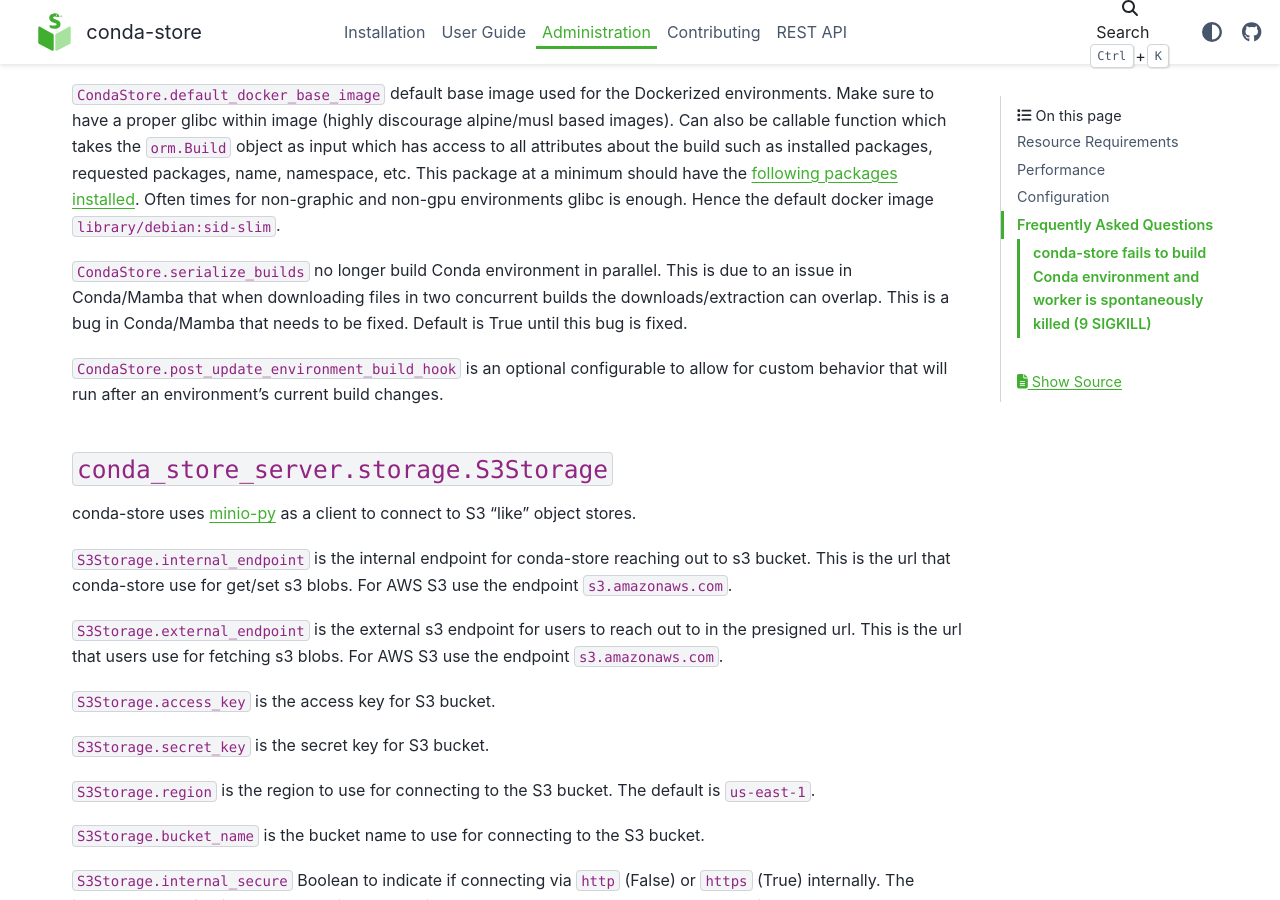
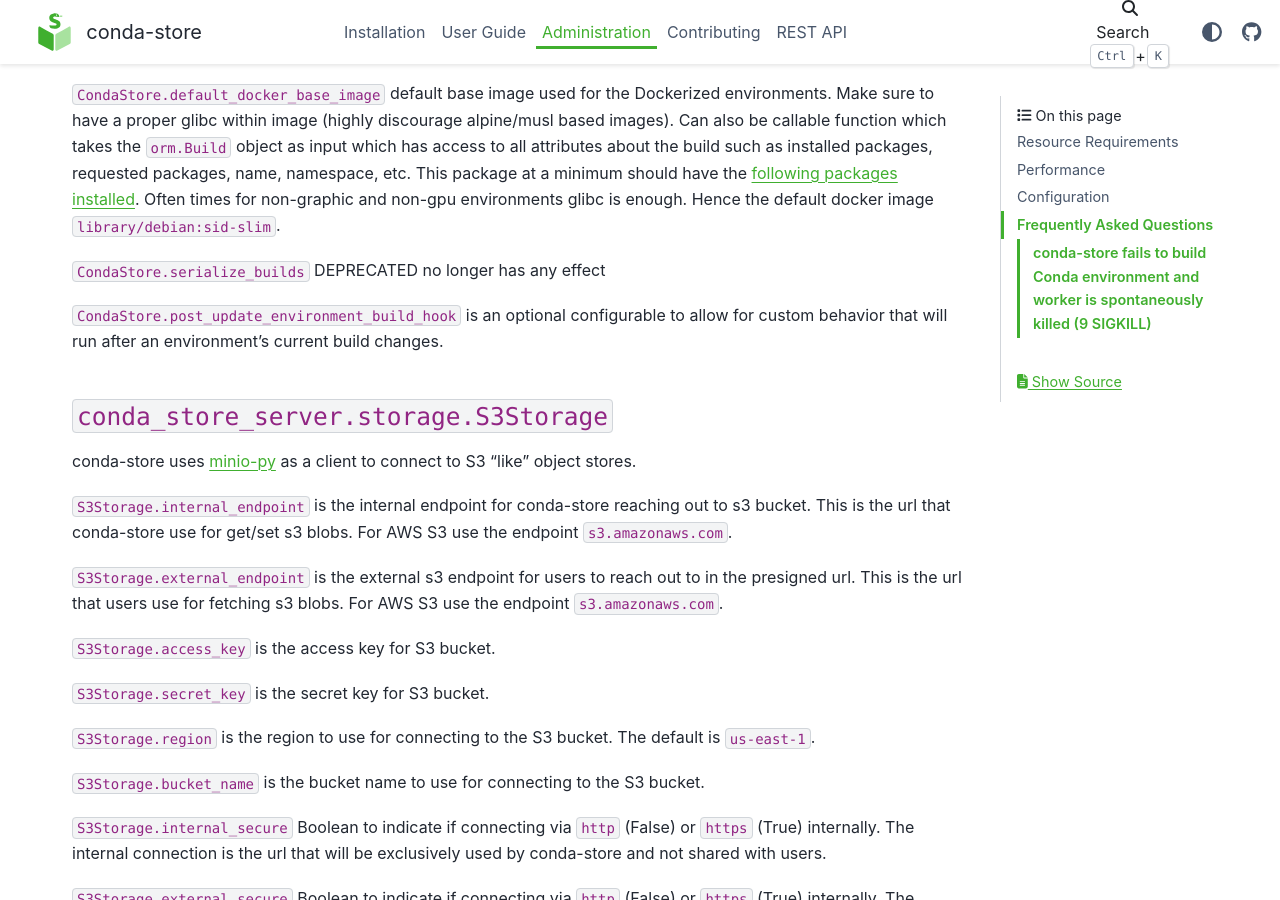
Before and after one commit to conda-incubator/conda-store, a Sphinx documentation site: the page built from docs/administration.md, in a window 1280 px wide and 900 px high, scrolled down 4030 px. Built offline with Sphinx 7.4.7 and the PyData theme 0.15.4, drawn with Linux system fonts in a browser that asks for light colours.

Commit message:
Formatting and depreciating the serialize build setting

```diff
--- a/docs/administration.md
+++ b/docs/administration.md
@@ -238,11 +238,7 @@
 times for non-graphic and non-gpu environments glibc is enough. Hence
 the default docker image `library/debian:sid-slim`.
 
-`CondaStore.serialize_builds` no longer build Conda environment in
-parallel. This is due to an issue in Conda/Mamba that when downloading
-files in two concurrent builds the downloads/extraction can
-overlap. This is a bug in Conda/Mamba that needs to be fixed. Default
-is True until this bug is fixed.
+`CondaStore.serialize_builds` DEPRECATED no longer has any effect
 
 `CondaStore.post_update_environment_build_hook` is an optional configurable to
 allow for custom behavior that will run after an environment's current build changes.
```
Also changed, not shown: 2 other files.
